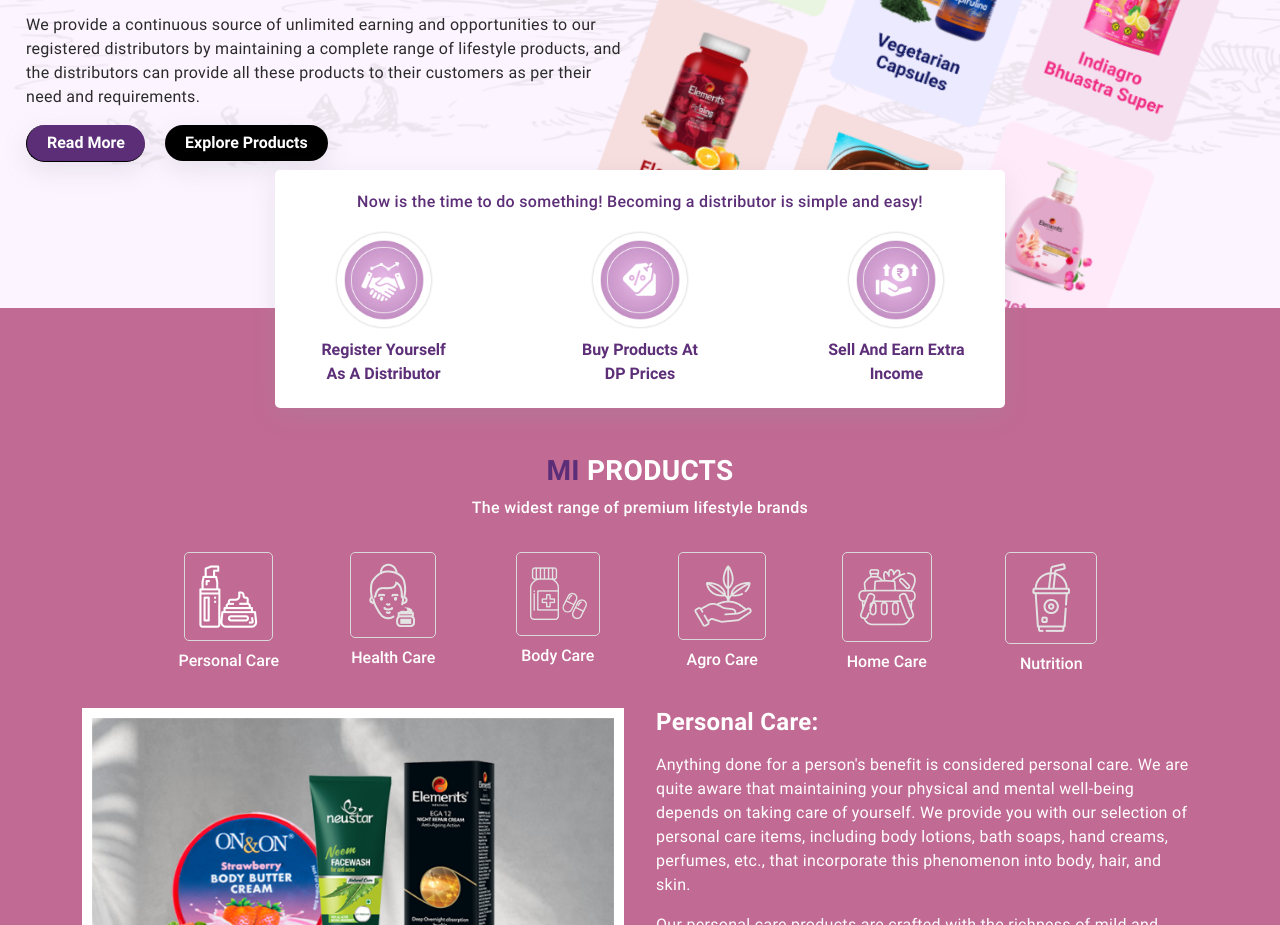
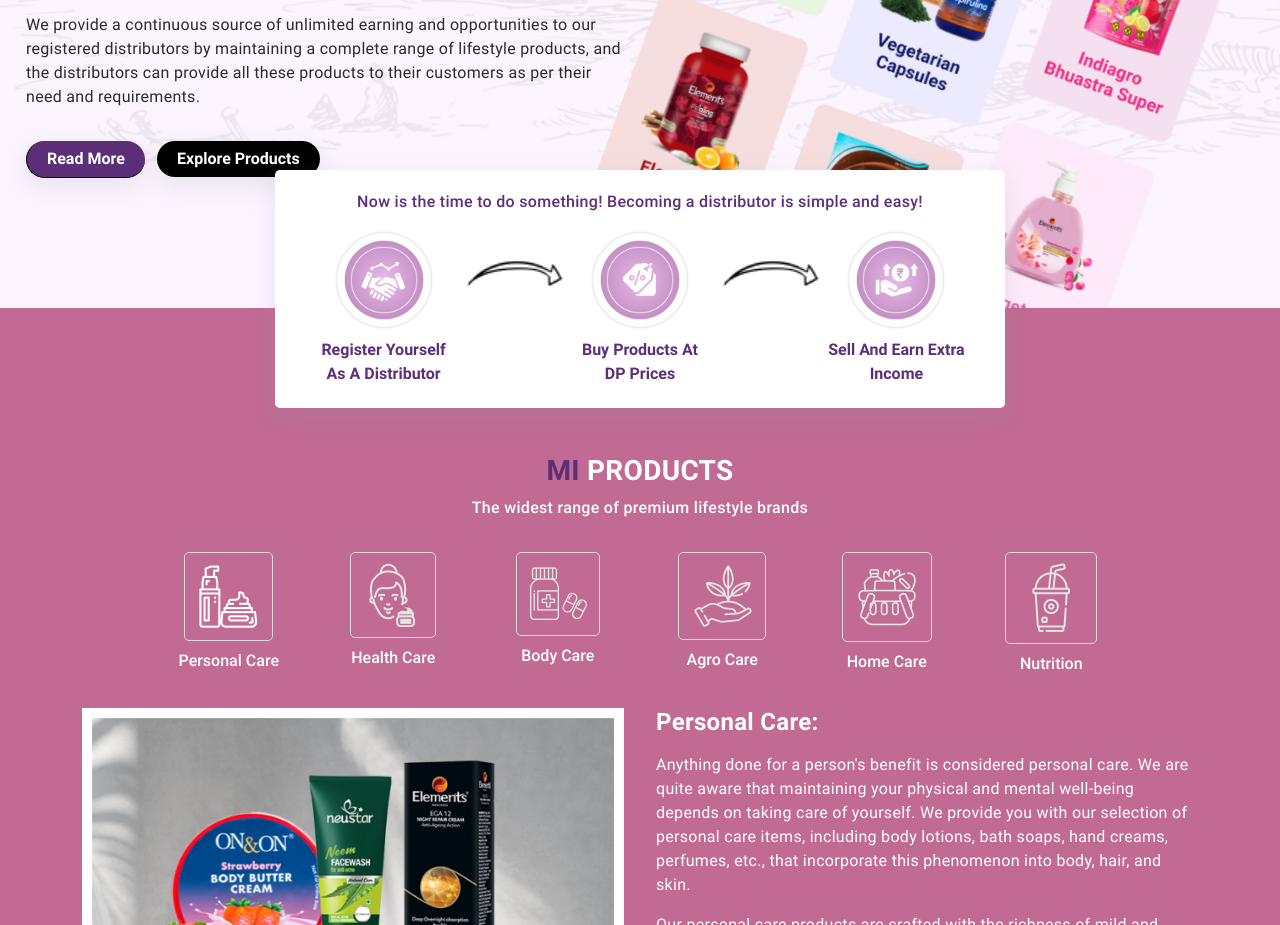
Before and after one commit to yadavashishdhirendra/new-cs.github.io, a plain HTML site: page index.html in a window 1280 px wide. Shown: the part 953-1878 px from the top of the page. Drawn offline with nearby package versions, Linux system fonts and the light colour scheme.

Commit message:
added arrow

```diff
--- a/Assets/CSS/style.css
+++ b/Assets/CSS/style.css
@@ -392,6 +392,22 @@ header css ends here */
     grid-gap: 5rem;
 }
 
+.icons-grid-wrapper>div:nth-child(1) {
+    position: relative;
+    top: 0%;
+}
+
+.icons-grid-wrapper>div:nth-child(2) {
+    position: relative;
+    top: 0%;
+}
+
+.arrow-icon {
+    position: absolute;
+    top: 0px;
+    right: -95px;
+}
+
 .new-icons-grid-wrapper {
     max-width: fit-content;
     margin: 3rem auto;
@@ -566,7 +582,7 @@ header css ends here */
 
 .para-about-us>button:nth-child(6) {
     border: none;
-    margin-right: 1rem;
+    margin-right: 0.5rem;
     padding: 6px 20px;
     border-radius: 30px;
     -webkit-border-radius: 30px;
@@ -579,6 +595,7 @@ header css ends here */
     color: white;
     font-family: 'Roboto_Bold';
     box-shadow: rgba(149, 157, 165, 0.2) 0px 8px 24px;
+    margin-top: 1rem;
 }
 
 .para-about-us>button:nth-child(7) {
@@ -1136,6 +1153,7 @@ hr:not([size]) {
         grid-template-columns: repeat(3, 1fr);
         grid-row-gap: 0rem;
     }
+
     .our-brands-grid-row>div>img {
         width: 120px;
     }
@@ -1146,3 +1164,24 @@ hr:not([size]) {
         grid-template-columns: repeat(2, 1fr);
     }
 }
+
+@media screen and (max-width: 992px) {
+    .arrow-icon {
+        right: -70px;
+    }
+}
+
+@media screen and (max-width: 640px) {
+    .arrow-icon {
+        right: -60px;
+        width: 80px !important;
+        height: 80px !important;
+        top: 12px;
+    }
+}
+
+@media screen and (max-width: 576px) {
+    .arrow-icon {
+        display: none;
+    }
+}
--- a/index.html
+++ b/index.html
@@ -163,10 +163,12 @@
                 <div>
                     <img src="./Assets/Images/Icons/Group 1262.png" alt="">
                     <p>Register Yourself <br> As A Distributor</p>
+                    <img class="arrow-icon" src="./Assets/Images/Icons/image 544.png" alt="">
                 </div>
                 <div>
                     <img src="./Assets/Images/Icons/Group 1338.png" alt="">
                     <p>Buy Products At <br> DP Prices</p>
+                    <img class="arrow-icon" src="./Assets/Images/Icons/image 544.png" alt="">
                 </div>
                 <div>
                     <img src="./Assets/Images/Icons/Group 1263.png" alt="">
```
Also changed, not shown: Assets/Images/Icons/image 544.png (added).
